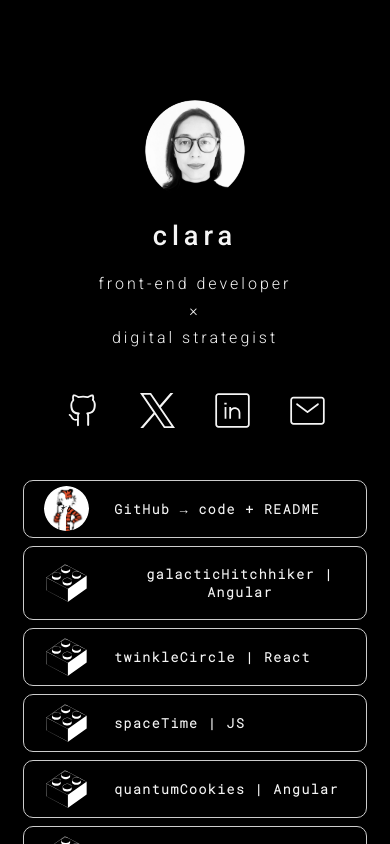
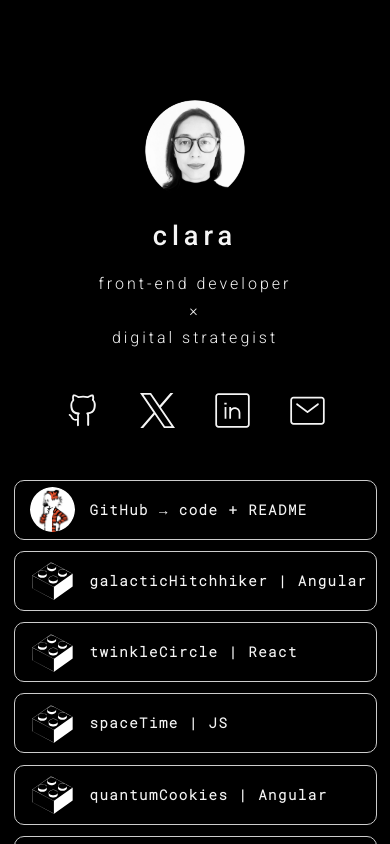
Before and after one commit to clasei/clara, a React (Create React App) app: page / in a window 390 px wide. Shown: the top 844 px of the page. Built offline with nearby package versions, Linux system fonts and the light colour scheme.

Commit message:
cards style updated

```diff
--- a/src/components/ProjectLinks/ProjectLinks.css
+++ b/src/components/ProjectLinks/ProjectLinks.css
@@ -4,9 +4,9 @@
     flex-direction: column;
     justify-content: center;
     align-items: center;
-    text-align: center;
+    text-align: left;
     height: auto;
-    width: 60%;
+    width: 75%;
     border: 1px solid #ccc;
     color: whitesmoke;;
     margin: 1rem auto;
@@ -15,8 +15,9 @@
     transition: all 0.3s;
     cursor: pointer;
     font-family: 'Roboto Mono', 'Courier New', monospace;
-    font-size: 0.7rem;
+    font-size: 0.75rem;
     letter-spacing: 1.5px;
+    line-height: 20px;
 }
 
 .project-card:hover {
@@ -39,7 +40,6 @@
 }
 
 .project-logo {
-    margin: 0.5px;
     width: 45px;
     height: 45px;
     border-radius: 50%;
@@ -52,8 +52,8 @@
 
 @media screen and (max-width: 768px) {
     .project-card {
-        width: 85%;
-        margin: 0.5rem auto;
+        width: 90%;
+        margin: 0.7rem auto;
     }
 
     .project-card:hover {
@@ -66,4 +66,11 @@
         transform: scale(1.05);
         transition: transform 0.4s ease-in-out;
     }
+
+    .project-logo {
+        width: 45px;
+        height: 45px;
+        margin-right: 15px;
+        margin-left: 5px;
+    }
 }
```
